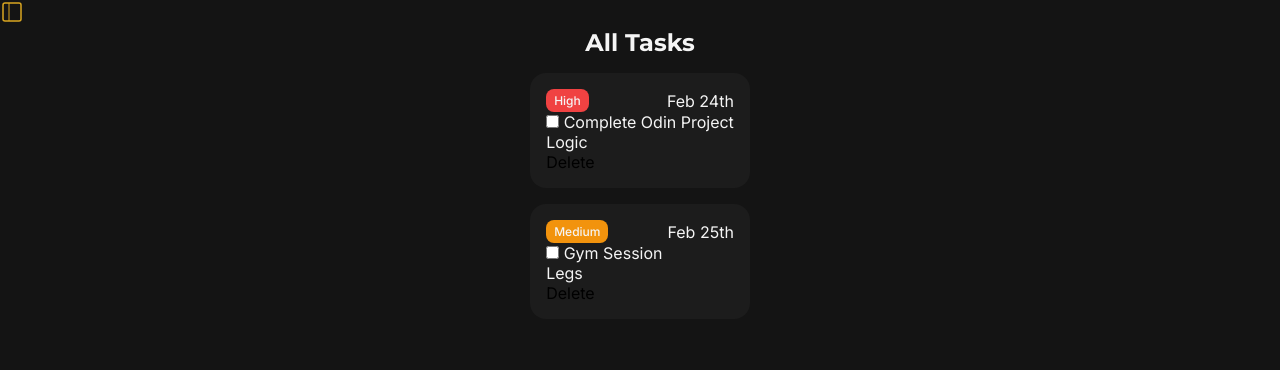
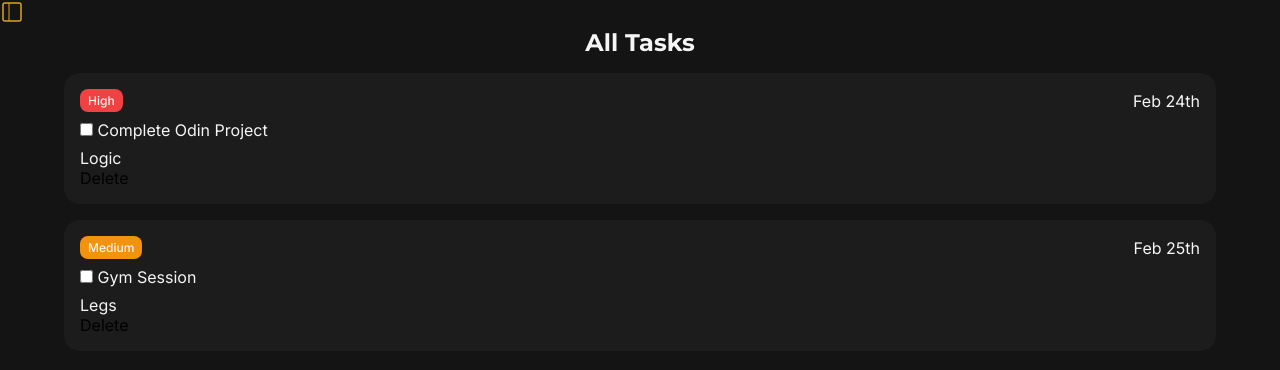
Before and after one commit to Niisari/todo-list, a website built with webpack: page src/template.html in a window 1280 px wide. Built offline with nearby package versions, Linux system fonts and the light colour scheme.

Commit message:
Stretched the cards so they take 90% of the window width

```diff
--- a/src/styles/global.css
+++ b/src/styles/global.css
@@ -241,6 +241,7 @@ body {
 }
 
 .todo__list--wrapper {
+    width: 90%;
     color: var(--Text);
 
     .todo__item {
@@ -253,6 +254,7 @@ body {
         .todo__item--left {
             display: flex;
             flex-direction: column;
+            gap: 0.5rem;
 
             .todo__item--priority {
                 display: flex;
```
